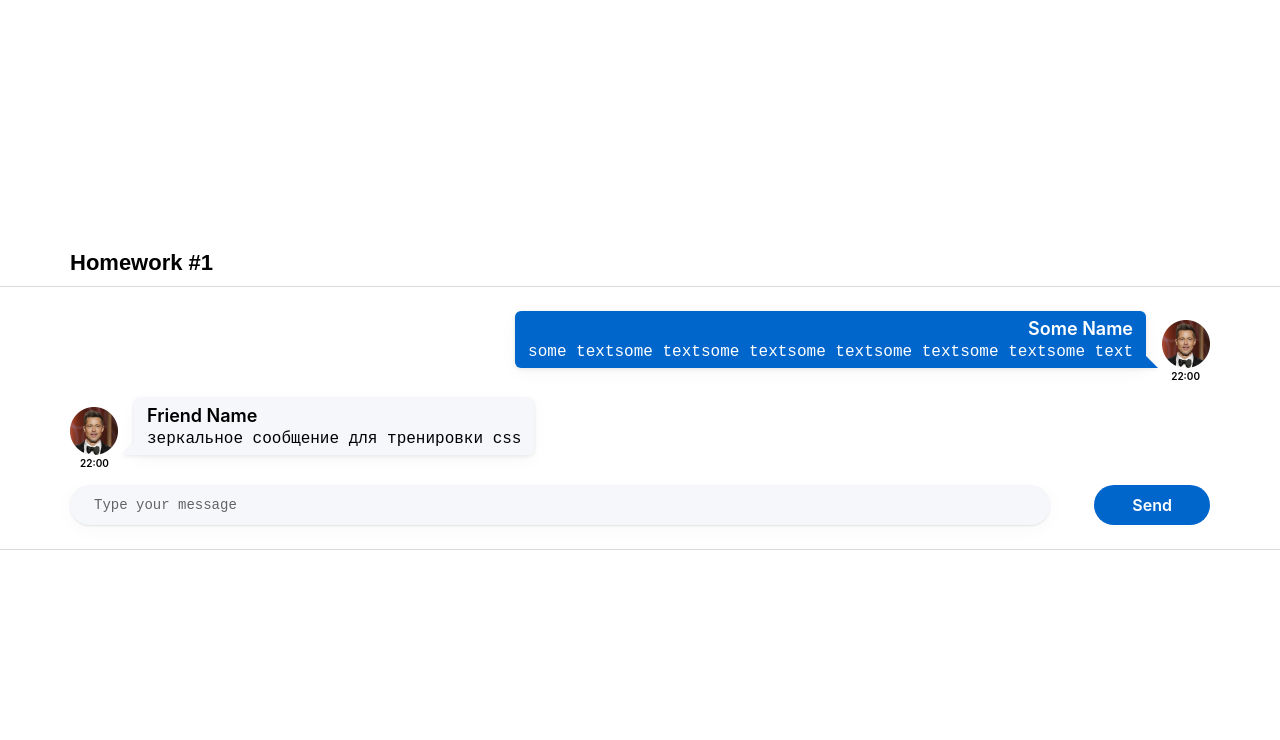
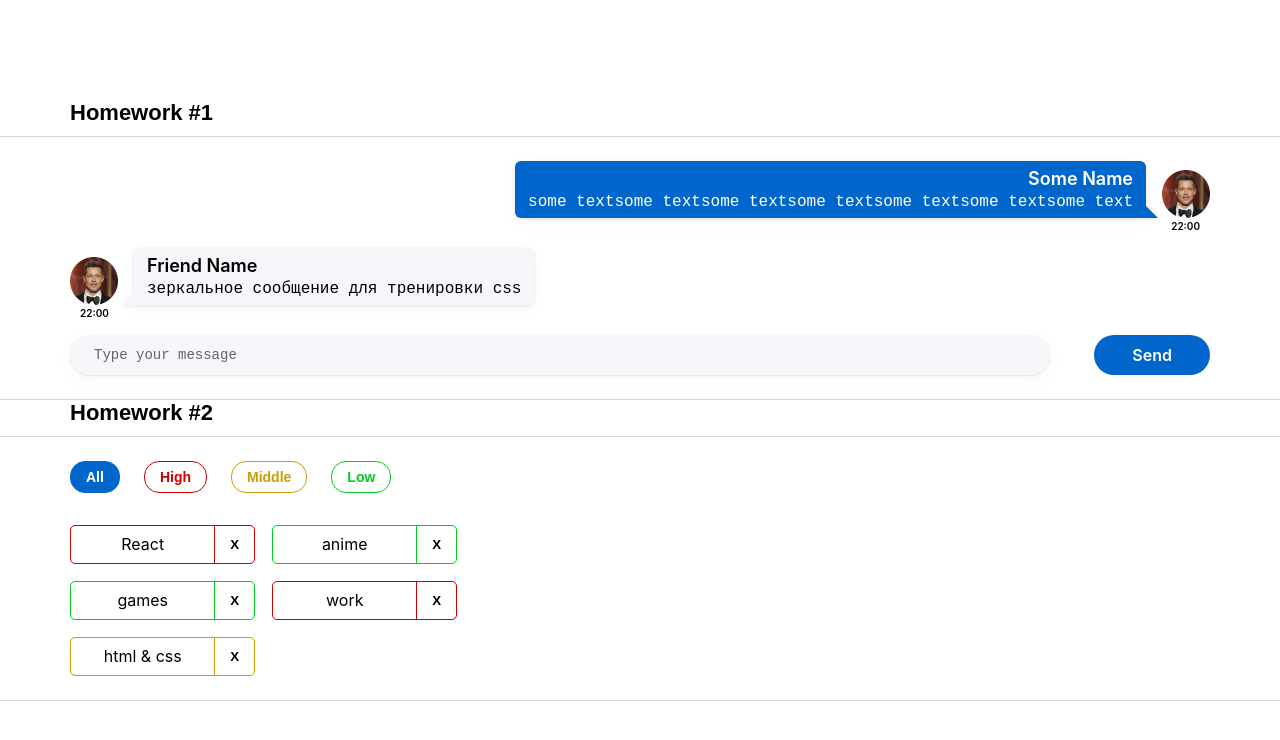
Before and after one commit to MargaritaZh/hws2-master, a React (Create React App) app: page / in a window 1280 px wide. Shown: the top 740 px of the page. Built offline with nearby package versions, Linux system fonts and the light colour scheme; the HTML template or start-up script is replaced by a standard one.

Commit message:
Homework hw02 was done

```diff
--- a/src/s1-main/App.tsx
+++ b/src/s1-main/App.tsx
@@ -1,13 +1,14 @@
 import React from 'react'
 import s from './App.module.css'
 import HW1 from '../s2-homeworks/hw01/HW1'
+import HW2 from "../s2-homeworks/hw02/HW2";
 
 function App() {
     return (
         <div className={s.App}>
             <HW1/>
             {/*раскомментировать по ходу выполнения*/}
-            {/*<HW2/>*/}
+            <HW2/>
             {/*<HW3/>*/}
             {/*<HW4/>*/}
 
--- a/src/s2-homeworks/hw02/HW2.tsx
+++ b/src/s2-homeworks/hw02/HW2.tsx
@@ -17,16 +17,17 @@
 * */
 
 // types
-export type AffairPriorityType = any // need to fix any
+
+export type AffairPriorityType = "low" | 'middle' | 'high'// need to fix any
+
 export type AffairType = {
-    _id: any // need to fix any
-    name: any // need to fix any
-    priority: AffairPriorityType
+    _id: number
+    name: string
+    priority: 'all' | AffairPriorityType
 }
 export type FilterType = 'all' | AffairPriorityType
 
-// constants
-const defaultAffairs: any = [ // need to fix any
+const defaultAffairs: Array<AffairType> = [ // need to fix any
     {_id: 1, name: 'React', priority: 'high'}, // студенты могут изменить содержимое name и количество элементов в массиве, ...priority не менять!
     {_id: 2, name: 'anime', priority: 'low'},
     {_id: 3, name: 'games', priority: 'low'},
@@ -35,22 +36,26 @@
 ]
 
 // pure helper functions
-export const filterAffairs = (affairs: any, filter: any): any => { // need to fix any
 
+export const filterAffairs = (affairs: Array<AffairType>, filter: FilterType): Array<AffairType> => { // need to fix any
+    if (filter === "all") return affairs
+    return affairs.filter(el => el.priority === filter)
+}
 
-    return affairs // need to fix
-}
-export const deleteAffair = (affairs: any, _id: any): any => { // need to fix any
-
-    return affairs // need to fix
+export const deleteAffair = (affairs: Array<AffairType>, _id: number): Array<AffairType> => { // need to fix any
+    return affairs.filter(el => el._id !== _id)
 }
 
 function HW2() {
-    const [affairs, setAffairs] = useState<any>(defaultAffairs) // need to fix any
+
+    const [affairs, setAffairs] = useState<Array<AffairType>>(defaultAffairs) // need to fix any
     const [filter, setFilter] = useState<FilterType>('all')
 
     const filteredAffairs = filterAffairs(affairs, filter)
-    const deleteAffairCallback = (_id: any) => { // need to fix any
+
+    const deleteAffairCallback = (_id: number) => { // need to fix any
+        setAffairs(deleteAffair(affairs, _id))
+
         // need to fix
     }
 
--- a/src/s2-homeworks/hw02/affairs/Affairs.tsx
+++ b/src/s2-homeworks/hw02/affairs/Affairs.tsx
@@ -1,27 +1,32 @@
-import React from 'react'
+import React, {Dispatch, SetStateAction} from 'react'
 import Affair from './affair/Affair'
 import {AffairType, FilterType} from '../HW2'
 import s from './Affairs.module.css'
 
 type AffairsPropsType = {
-    data: any // need to fix any
-    setFilter: any
-    deleteAffairCallback: any
+    data: Array<AffairType> // need to fix any
+    // setFilter:  (filter: FilterType)=>void
+    setFilter: Dispatch<SetStateAction<FilterType>>
+    deleteAffairCallback: (_id: number) => void
     filter: FilterType
 }
 
 function Affairs(props: AffairsPropsType) {
     const setAll = () => {
         // need to fix
+        props.setFilter("all")
     }
     const setHigh = () => {
         // need to fix
+        props.setFilter("high")
     }
     const setMiddle = () => {
         // need to fix
+        props.setFilter("middle")
     }
     const setLow = () => {
         // need to fix
+        props.setFilter("low")
     }
 
     const cnAll = s.button + ' ' + s.all + (props.filter === 'all' ? ' ' + s.active : '')
@@ -29,10 +34,13 @@
     const cnMiddle = s.button + ' ' + s.middle + (props.filter === 'middle' ? ' ' + s.active : '')
     const cnLow = s.button + ' ' + s.low + (props.filter === 'low' ? ' ' + s.active : '')
 
+
     const mappedAffairs = props.data.map((a: AffairType) => (
         <Affair
             key={a._id} // кеи ОБЯЗАТЕЛЬНЫ в 99% - так что лучше их писать всегда при создании компонент в мапе
+            name={a.name}
             affair={a}
+            // deleteAffairCallback={props.deleteAffairCallback}
             deleteAffairCallback={props.deleteAffairCallback}
         />
     ))
--- a/src/s2-homeworks/hw02/affairs/affair/Affair.tsx
+++ b/src/s2-homeworks/hw02/affairs/affair/Affair.tsx
@@ -6,12 +6,15 @@
 type AffairPropsType = {
     // key не нужно типизировать
     affair: AffairType
-    deleteAffairCallback: any // need to fix any
+    name:string
+    // deleteAffairCallback: any // need to fix any
+    deleteAffairCallback: (id:number)=>void // need to fix any
 }
 
 function Affair(props: AffairPropsType) {
     const deleteCallback = () => {
         // need to fix
+        props.deleteAffairCallback(props.affair._id)
     }
 
     const nameClass = s.name + ' ' + s2[props.affair.priority]
@@ -25,7 +28,7 @@
         >
             <div id={'hw2-name-' + props.affair._id} className={nameClass}>
                 {/*создаёт студент*/}
-
+                <span>{props.name}</span>
                 {/**/}
             </div>
             <div id={'hw2-priority-' + props.affair._id} hidden>
@@ -36,6 +39,7 @@
                 id={'hw2-button-delete-' + props.affair._id}
                 className={buttonClass}
                 // need to fix
+                onClick={deleteCallback}
 
             >
                 {/*текст кнопки могут изменить студенты*/}
```
